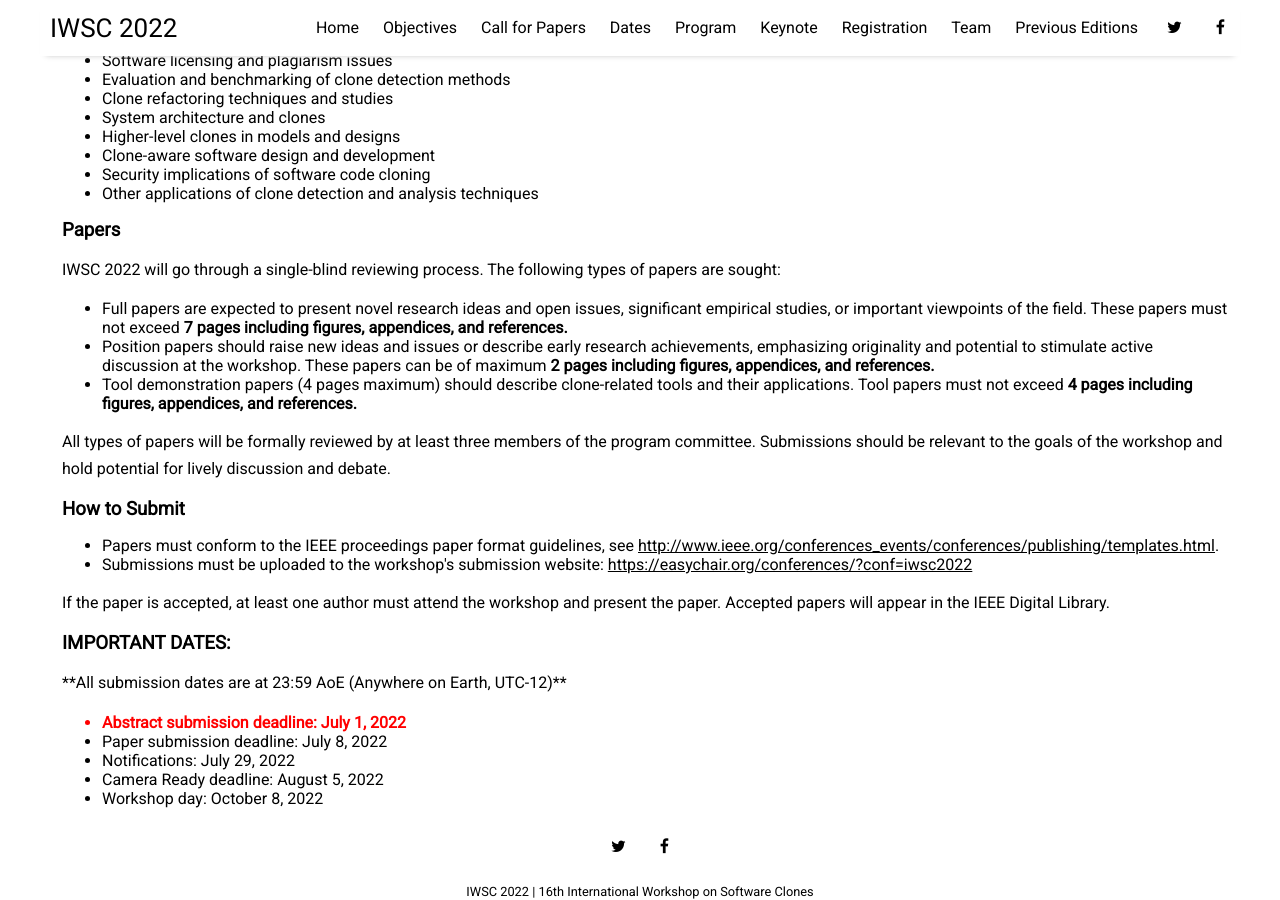
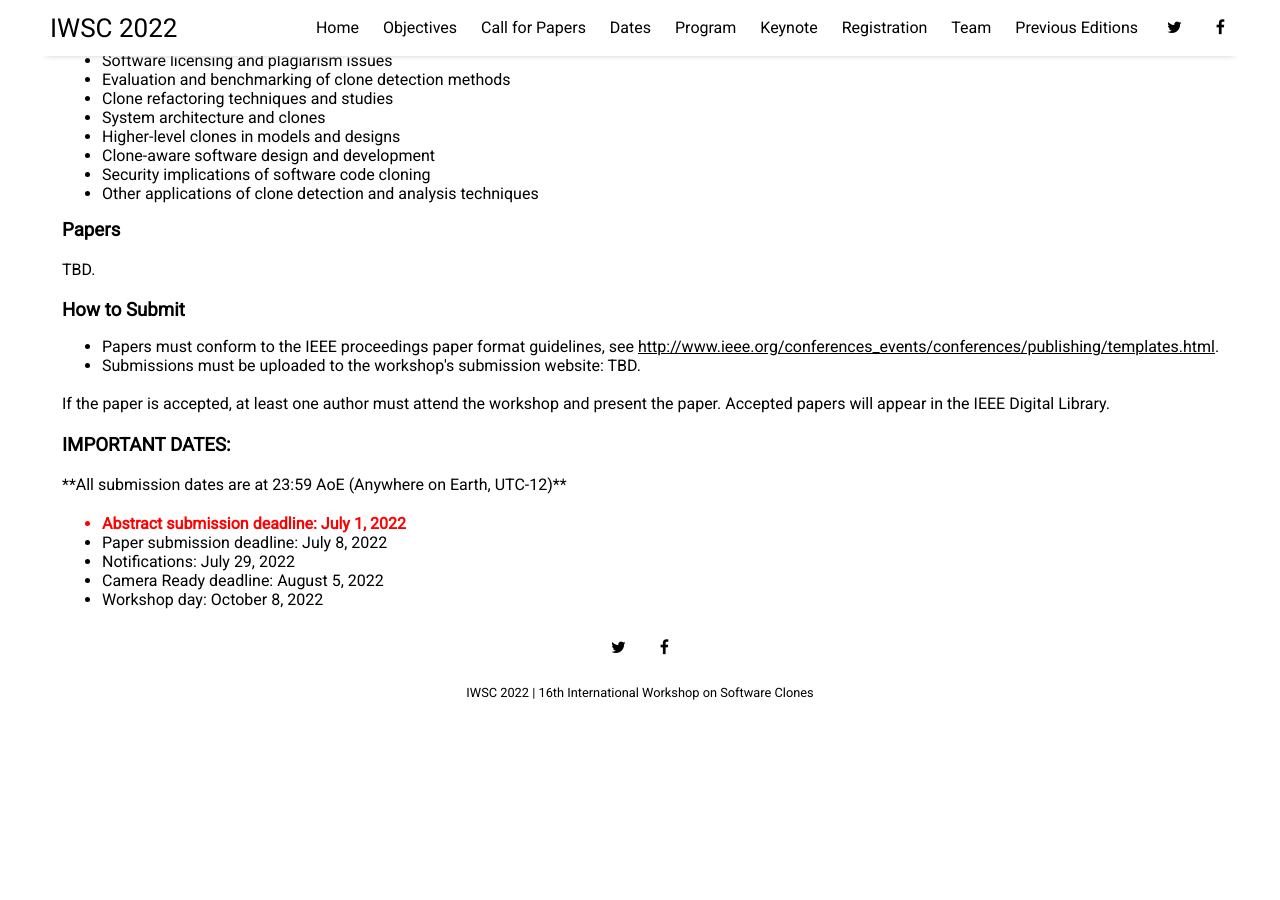
Before and after one commit to iwsc2023/iwsc2023.github.io, a Jekyll site: the page built from pages/call_for_papers.html, in a window 1280 px wide and 900 px high, scrolled down 728 px. Built offline with Jekyll 4.4.1, drawn with Linux system fonts in a browser that asks for light colours; nearby versions of some CDN libraries; after the commit the page ends 1459 px from its top, so only the background shows below that.

Commit message:
edit submission link and paper types

```diff
--- a/pages/call_for_papers.html
+++ b/pages/call_for_papers.html
@@ -71,8 +71,8 @@ The following types of papers are sought:</p>
 --->
 
 <h3>Papers</h3>
-
-<p>IWSC 2022 will go through a single-blind reviewing process. The following types of papers are sought:</p>
+<p> TBD. </p>
+<!--- <p>IWSC 2022 will go through a single-blind reviewing process. The following types of papers are sought:</p>
 
 <ul>
 <li>Full papers are expected to present novel research ideas
@@ -90,11 +90,11 @@ tools and their applications. Tool papers must not exceed <b>4 pages including f
 <p>All types of papers will be formally reviewed by at least three members of
 the program committee. Submissions should be relevant to the goals of the
 workshop and hold potential for lively discussion and debate.</p>
-
+--->
 <h3>How to Submit</h3>
 <ul>
 <li>Papers must conform to the IEEE proceedings paper format guidelines, see <a href="http://www.ieee.org/conferences_events/conferences/publishing/templates.html" target="_blank">http://www.ieee.org/conferences_events/conferences/publishing/templates.html</a>.
-<li>Submissions must be uploaded to the workshop's submission website: <a href="https://easychair.org/conferences/?conf=iwsc2022" target="_blank">https://easychair.org/conferences/?conf=iwsc2022</a>
+<li>Submissions must be uploaded to the workshop's submission website: TBD.
 </ul>
 
 <p>If the paper is accepted, at least one author must attend the workshop and present the paper. Accepted papers will appear in the IEEE Digital Library.</p>
```
